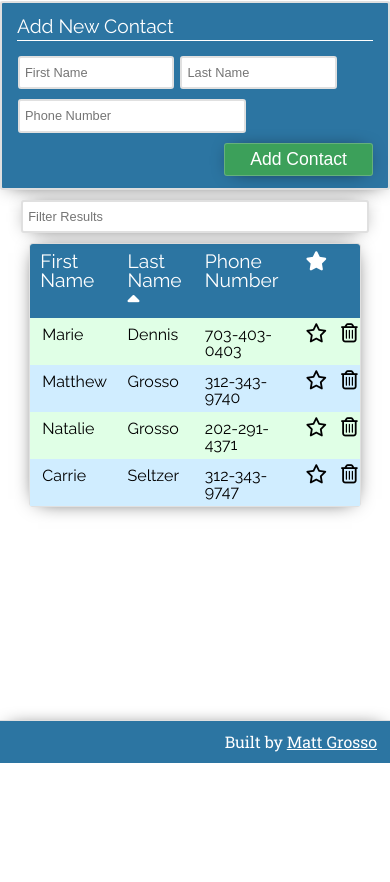
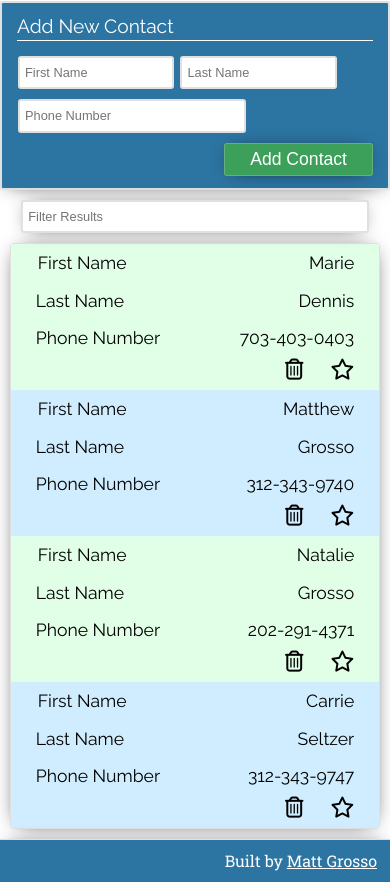
Before and after one commit to mattgrosso/UTCodingTest, a website: page src/index.html in a window 390 px wide. Shown: the part 81-963 px from the top of the page. Before the commit the page ends 844 px from the top, so only its background shows below. Drawn offline with nearby package versions, Linux system fonts and the light colour scheme; files that its build step writes are made by us from their sources.

Commit message:
Made table into cards for mobile.

```diff
--- a/src/index.html
+++ b/src/index.html
@@ -58,9 +58,9 @@
           </thead>
           <tbody>
             <tr ng-repeat="contact in phonebook.contactsList | orderBy:phonebook.sortColumn:phonebook.sortReverse | filter:phonebook.tableFilter">
-              <td contenteditable ng-blur="phonebook.editContact($event, contact, 'firstName')">{{contact.firstName}}</td>
-              <td contenteditable ng-blur="phonebook.editContact($event, contact, 'lastName')">{{contact.lastName}}</td>
-              <td contenteditable ng-blur="phonebook.editContact($event, contact, 'phone')">{{contact.phone}}</td>
+              <td data-label="First Name" contenteditable ng-blur="phonebook.editContact($event, contact, 'firstName')">{{contact.firstName}}</td>
+              <td data-label="Last Name" contenteditable ng-blur="phonebook.editContact($event, contact, 'lastName')">{{contact.lastName}}</td>
+              <td data-label="Phone Number" contenteditable ng-blur="phonebook.editContact($event, contact, 'phone')">{{contact.phone}}</td>
               <td class="starButton" ng-click="phonebook.starContact(contact)">
                 <i ng-hide="contact.star" class="fa fa-star-o" aria-hidden="true"></i>
                 <i ng-show="contact.star" class="fa fa-star" aria-hidden="true"></i>
--- a/src/scss/_media.scss
+++ b/src/scss/_media.scss
@@ -27,6 +27,42 @@
       width: 90%;
     }
   }
+
+  table{
+    width: 95%;
+    thead{
+      display: none;
+    }
+    tbody{
+      tr{
+        font-size: 1.1em;
+        td{
+          display: flex;
+          justify-content: space-between;
+          padding: 10px 25px;
+          &:nth-of-type(4){
+            display: inline;
+            float: right;
+            padding: 2px 25px 10px 0px;
+          }
+          &:nth-of-type(5){
+            display: inline;
+            float: right;
+            padding: 2px 25px 10px 0px;
+          }
+          &:before{
+            content: attr(data-label);
+          }
+        }
+        &:hover > td:nth-of-type(1){
+          border-left: 2px solid transparent;
+        }
+        &:hover > td:nth-of-type(5){
+          border-right: 2px solid transparent;
+        }
+      }
+    }
+  }
 }
 
 @media screen and (min-width: 601px) and (max-width: 768px){
```
Also changed, not shown: build/css/main.css, build/index.html, 1 other file.
